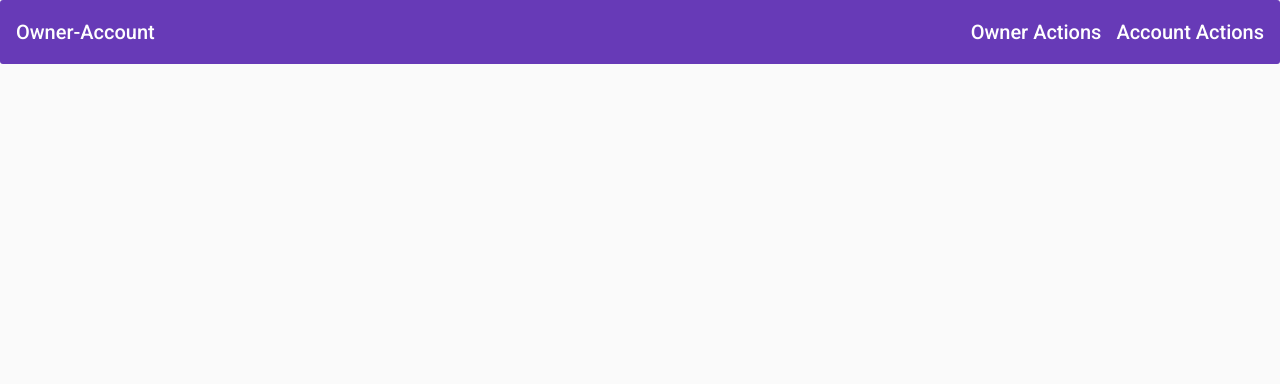
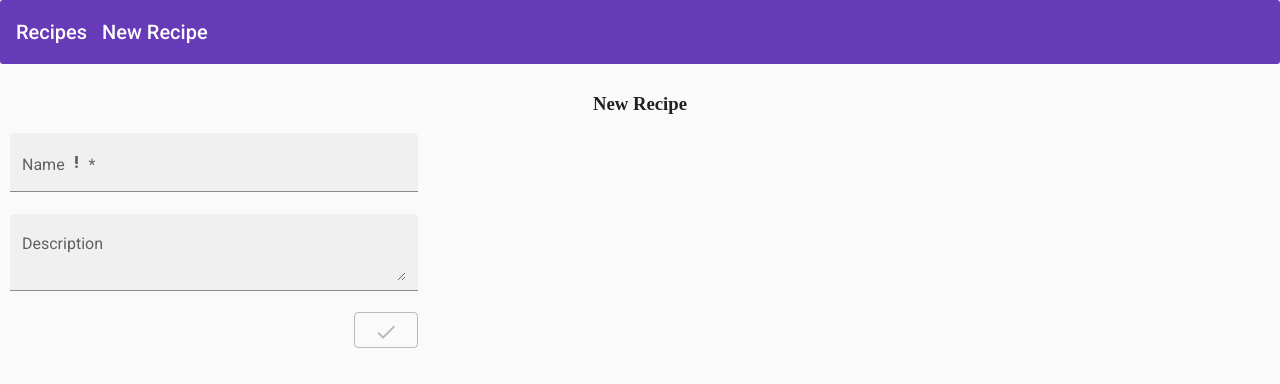
Before and after one commit to ractoc/cookbook-angular, an Angular app: page /recipe in a window 1280 px wide. Before the commit this address led to /. Shown: the top 384 px of the page. Built offline with nearby package versions, Linux system fonts and the light colour scheme.

Commit message:
added the first parts of the actual cookbook: corrected menu items recipe detail page

```diff
--- a/src/app/nav-sidebar/nav-sidebar.component.html
+++ b/src/app/nav-sidebar/nav-sidebar.component.html
@@ -1,11 +1,8 @@
 <mat-nav-list>
   <a mat-list-item routerLink="/home" (click)="onSidenavClose()">
-    <mat-icon>home</mat-icon> <span class="nav-caption">Home</span>
+    <mat-icon>home</mat-icon> <span class="nav-caption">Recipes</span>
   </a>
-  <a mat-list-item routerLink="/owner" (click)="onSidenavClose()">
-    <mat-icon>assignment_ind</mat-icon> <span class="nav-caption">Owner Actions</span>
-  </a>
-  <a mat-list-item routerLink="#" (click)="onSidenavClose()">
-    <mat-icon>account_balance</mat-icon><span class="nav-caption">Account Actions</span>
+  <a mat-list-item routerLink="/recipe" (click)="onSidenavClose()">
+    <mat-icon>edit</mat-icon> <span class="nav-caption">New Recipe</span>
   </a>
 </mat-nav-list>
--- a/src/app/nav-toolbar/nav-toolbar.component.html
+++ b/src/app/nav-toolbar/nav-toolbar.component.html
@@ -4,16 +4,13 @@
       <mat-icon>menu</mat-icon>
     </button>
   </div>
-  <div>
-    <a routerLink="/home">Owner-Account</a>
-  </div>
-  <div fxFlex fxLayout fxLayoutAlign="end" fxHide.xs>
+  <div fxFlex fxLayout fxHide.xs>
     <ul fxLayout fxLayoutGap="15px" class="navigation-items">
       <li>
-        <a routerLink="/owner">Owner Actions</a>
+        <a routerLink="/home">Recipes</a>
       </li>
       <li>
-        <a routerLink="/account">Account Actions</a>
+        <a routerLink="/recipe">New Recipe</a>
       </li>
     </ul>
   </div>
--- /dev/null
+++ b/src/app/recipe-details/recipe-details.component.css
@@ -0,0 +1,24 @@
+.loading-spinner {
+  margin-top: 30px;
+  padding: 15px;
+}
+
+.form {
+  min-width: 150px;
+  max-width: 500px;
+}
+
+.buttons {
+  display: flex;
+  justify-content: flex-end;
+}
+
+.full-width {
+  width: 100%;
+}
+
+.mat-icon-button {
+  width: auto;
+  height: auto;
+  line-height: 24px;
+}
--- /dev/null
+++ b/src/app/recipe-details/recipe-details.component.html
@@ -0,0 +1,34 @@
+<section fxLayout="column" fxFlexAlign="stretch">
+  <app-sub-header [subTitle]="subTitle"></app-sub-header>
+  <div fxLayout="row" class="content" fxFlexAlign="left" *ngIf="recipeForm; else loading">
+    <form class="form" [formGroup]="recipeForm">
+      <mat-form-field appearance="fill" class="full-width">
+        <mat-label>Name
+          <mat-icon matSuffix>priority_high</mat-icon>
+        </mat-label>
+        <input matInput formControlName="name"/>
+      </mat-form-field>
+      <mat-form-field appearance="fill" class="full-width">
+        <mat-label>Description</mat-label>
+        <textarea matInput formControlName="description"></textarea>
+      </mat-form-field>
+      <div class="buttons">
+        <button mat-stroked-button (click)="cancel()" *ngIf="editing && this.recipe">
+          <mat-icon aria-label="cancel">clear</mat-icon>
+        </button>
+        <button mat-stroked-button (click)="saveRecipe()" [disabled]="!recipeForm.valid" *ngIf="editing">
+          <mat-icon aria-label="save">check</mat-icon>
+        </button>
+        <button (click)="editRecipe()" *ngIf="!editing" mat-stroked-button>
+          <mat-icon aria-label="edit">create</mat-icon>
+        </button>
+      </div>
+    </form>
+  </div>
+</section>
+
+<ng-template #loading>
+  <div fxFlexAlign="center" class="loading-spinner">
+    <mat-spinner></mat-spinner>
+  </div>
+</ng-template>
--- /dev/null
+++ b/src/app/recipe-details/recipe-details.component.ts
@@ -0,0 +1,94 @@
+import { Component, OnInit } from '@angular/core';
+import {ActivatedRoute} from "@angular/router";
+import {Subscription} from "rxjs";
+import {FormControl, FormGroup, Validators} from "@angular/forms";
+import {Recipe} from "../services/model/recipe";
+
+@Component({
+  selector: 'app-recipe-edit',
+  templateUrl: './recipe-details.component.html',
+  styleUrls: ['./recipe-details.component.css']
+})
+export class RecipeDetailsComponent implements OnInit {
+
+  subTitle: String | undefined;
+  editing: boolean = false;
+  recipe: Recipe | undefined;
+
+  private routeListener$: Subscription | undefined;
+
+  recipeForm = new FormGroup({
+    id: new FormControl(),
+    name: new FormControl(null, [
+      Validators.required,
+      Validators.minLength(4),
+      Validators.maxLength(50)]),
+    description: new FormControl(null, [
+      Validators.minLength(25),
+      Validators.maxLength(250)]),
+    image: new FormControl(),
+  });
+
+  constructor(
+    private route: ActivatedRoute
+  ) { }
+
+  ngOnInit(): void {
+    this.routeListener$ = this.route.params
+      .subscribe((params: any) => {
+          if (params.id) {
+            this.subTitle = 'Recipe Details';
+            RecipeDetailsComponent.loadRecipe(params.id);
+          } else {
+            this.recipe = undefined;
+            this.initRecipeForm();
+          }
+        }
+      );
+  }
+
+  editRecipe() {
+    this.recipeForm.controls['name'].enable();
+    this.editing = true;
+    if (this.recipe) {
+      this.subTitle = 'Update Recipe';
+    } else {
+      this.subTitle = 'New Recipe';
+    }
+  }
+
+  cancel() {
+    if (this.recipe) {
+      this.subTitle = 'Recipe Details';
+      this.initRecipeForm();
+    }
+  }
+
+  saveRecipe() {
+    let recipe: Recipe = {
+      id: this.recipeForm.value.id,
+      name: this.recipeForm.value.name,
+      description: this.recipeForm.value.description,
+    };
+    console.log('saving recipe', recipe);
+  }
+
+  private static loadRecipe(recipeId: number) {
+    console.log('loading recipe: ' + recipeId);
+  }
+
+  private initRecipeForm() {
+    if (this.recipe) {
+      this.recipeForm.controls['id'].setValue(this.recipe.id);
+      this.recipeForm.controls['name'].setValue(this.recipe.name);
+      this.recipeForm.controls['name'].disable();
+      this.recipeForm.controls['description'].setValue(this.recipe.description);
+      this.recipeForm.controls['description'].disable();
+
+      this.subTitle = 'Recipe Details';
+      this.editing = false;
+    } else {
+      this.editRecipe();
+    }
+  }
+}
--- /dev/null
+++ b/src/app/services/model/recipe.ts
@@ -0,0 +1,5 @@
+export class Recipe {
+  constructor(public id: number,
+              public name: string,
+              public description: string) {}
+}
--- /dev/null
+++ b/src/app/sub-header/sub-header.component.html
@@ -0,0 +1,6 @@
+<section fxLayout="column" fxFlexAlign="stretch">
+  <div fxFlexAlign="center">
+    <h1 class="sub-header" fxHide.lt-md>{{subTitle}}</h1>
+    <h2 class="sub-header" fxHide.gt-sm>{{subTitle}}</h2>
+  </div>
+</section>
```
Also changed, not shown: src/app/app.module.ts (+10 -2 lines), src/app/routing/routing.module.ts (+9 -5 lines), src/app/sub-header/sub-header.component.ts (added, +15 -0 lines), src/app/sub-header/sub-header.component.css (added), 1 other file (tests, documents, lock files or other folders).
